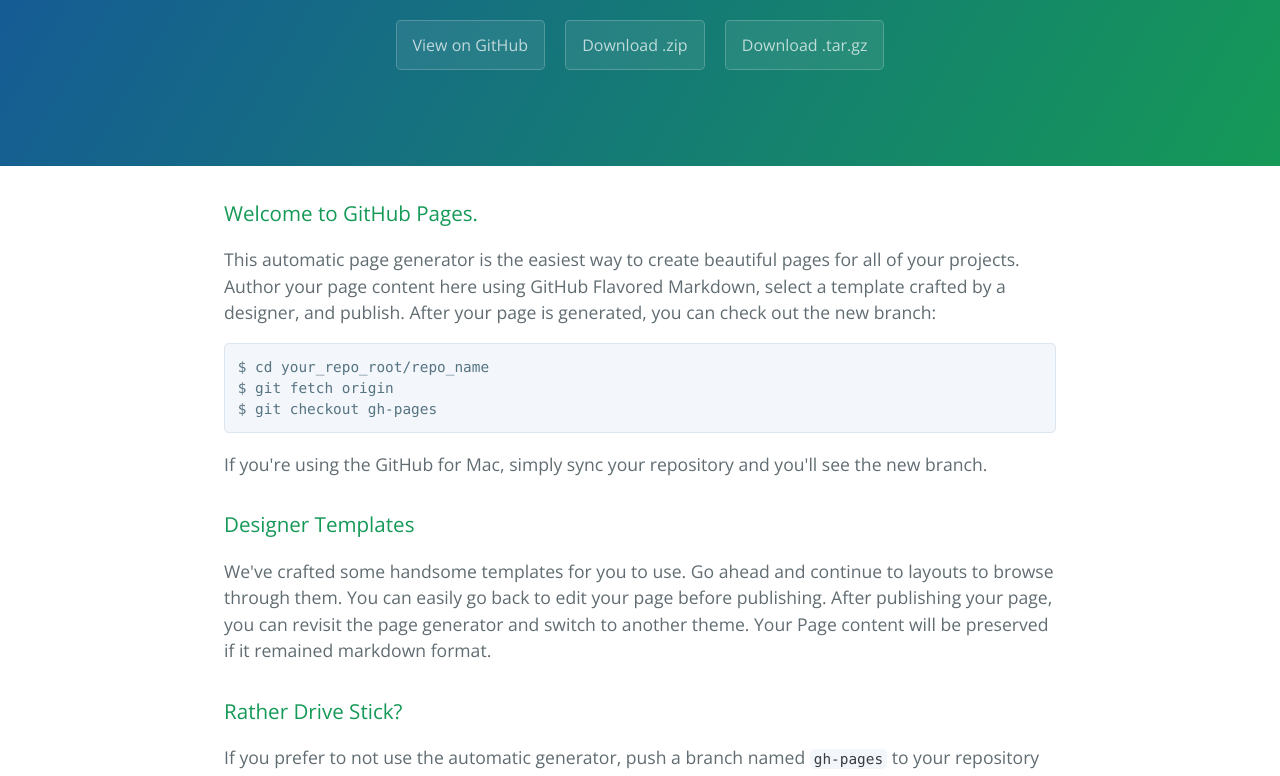
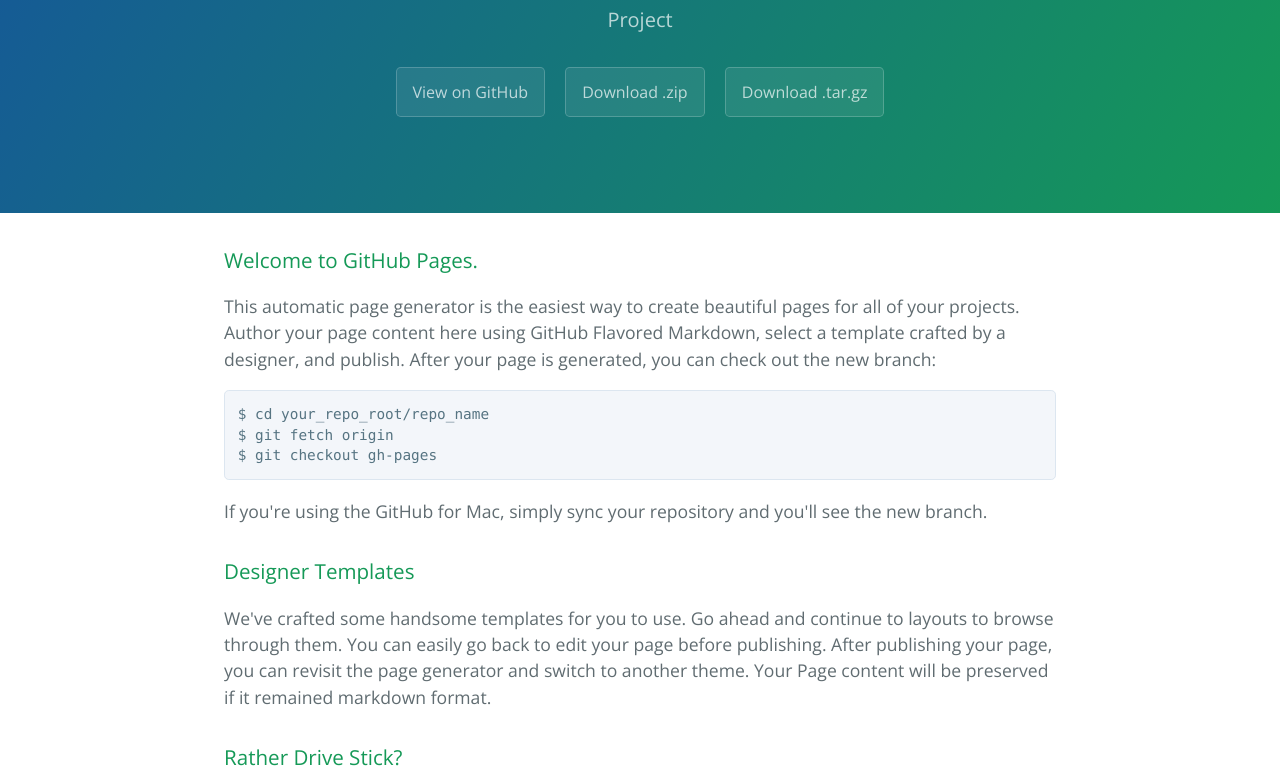
Before and after one commit to nornag/atom, a plain HTML site: page index.html in a window 1280 px wide. Shown: the part 170-946 px from the top of the page. Drawn offline with nearby package versions, Linux system fonts and the light colour scheme.

Commit message:
Update index.html

```diff
--- a/index.html
+++ b/index.html
@@ -12,7 +12,7 @@
   <body>
     <section class="page-header">
       <h1 class="project-name">Atom</h1>
-      <h2 class="project-tagline"></h2>
+      <h2 class="project-tagline">Project</h2>
       <a href="https://github.com/nornag/atom" class="btn">View on GitHub</a>
       <a href="https://github.com/nornag/atom/zipball/master" class="btn">Download .zip</a>
       <a href="https://github.com/nornag/atom/tarball/master" class="btn">Download .tar.gz</a>
```
